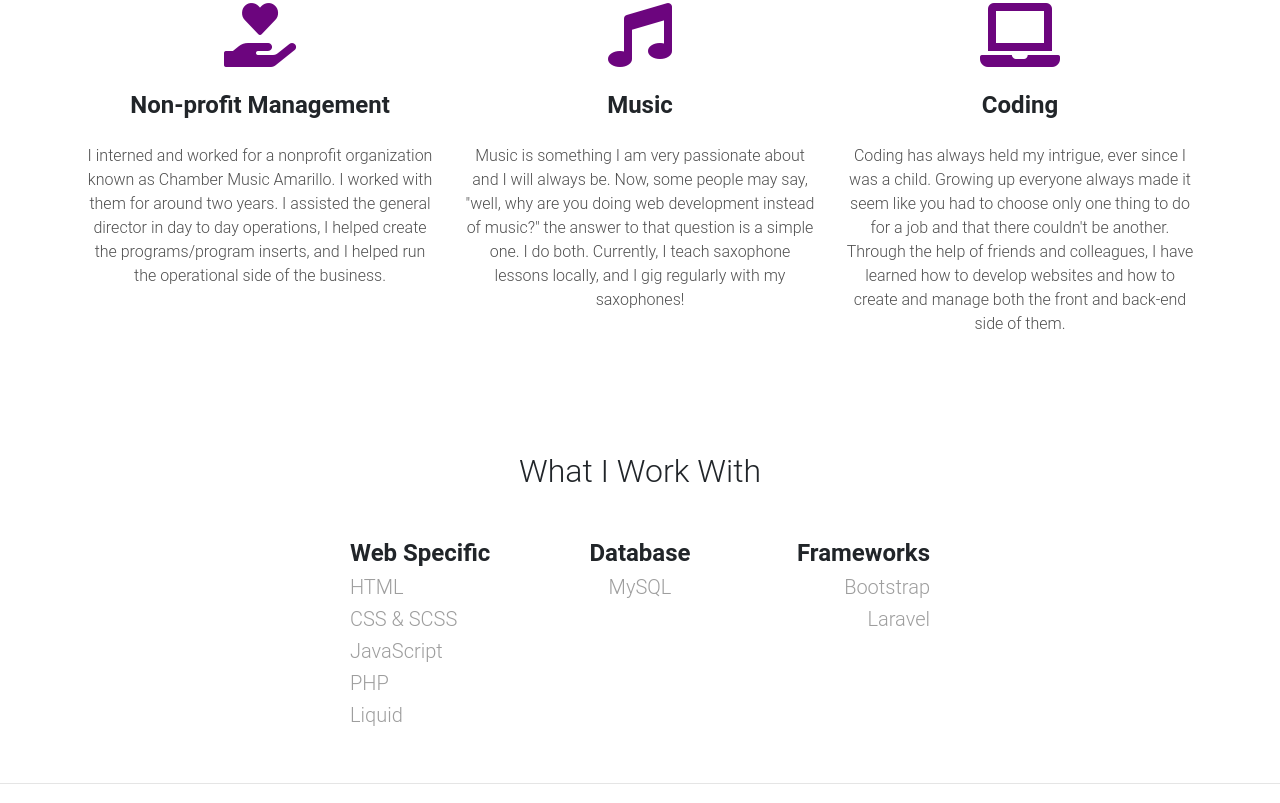
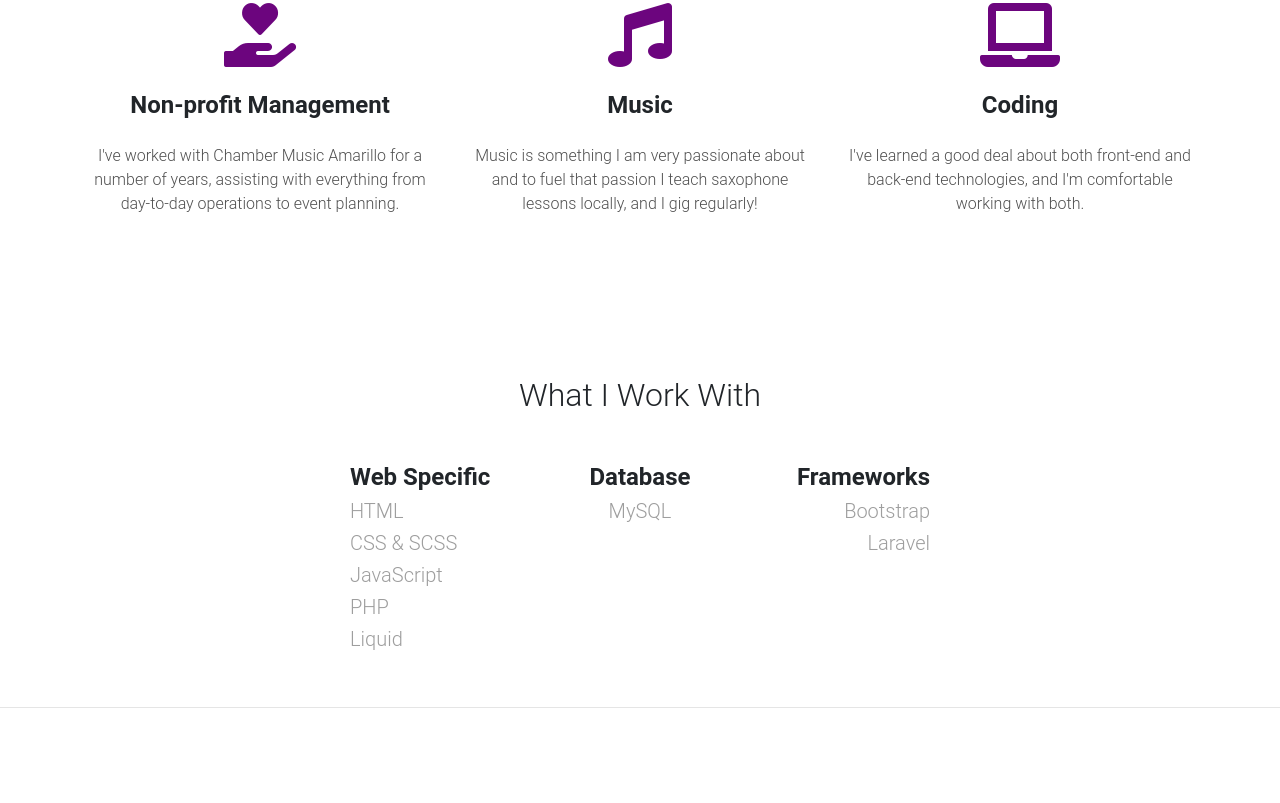
Before and after one commit to ClassicSax/Resume, a plain HTML site: page index.html in a window 1280 px wide. Shown: the part 1117-1920 px from the top of the page. Drawn offline with nearby package versions, Linux system fonts and the light colour scheme.

Commit message:
Navbar no longer has box shadow and shortened about me section

```diff
--- a/css/master.css
+++ b/css/master.css
@@ -1,3 +1,6 @@
+.navbar {
+  box-shadow: none;
+}
 .top-nav-collapse {
     background-color: #4B515D;
   }
--- a/index.html
+++ b/index.html
@@ -108,7 +108,7 @@
         <div class="col-md-4 mb-5">
           <i class="fas fa-hand-holding-heart fa-4x" style="color: #6c057e;"></i>
           <h4 class="my-4 font-weight-bold">Non-profit Management</h4>
-          <p class="dark-grey-text">I interned and worked for a nonprofit organization known as Chamber Music Amarillo. I worked with them for around two years. I assisted the general director in day to day operations, I helped create the programs/program inserts, and I helped run the operational side of the business. </p>
+          <p class="dark-grey-text">I've worked with Chamber Music Amarillo for a number of years, assisting with everything from day-to-day operations to event planning. </p>
         </div>
         <!--Grid column-->
 
@@ -117,7 +117,7 @@
 
           <i class="fas fa-music fa-4x" style="color: #6c057e;"></i>
           <h4 class="my-4 font-weight-bold">Music</h4>
-          <p class="dark-grey-text">Music is something I am very passionate about and I will always be. Now, some people may say, "well, why are you doing web development instead of music?" the answer to that question is a simple one. I do both. Currently, I teach saxophone lessons locally, and I gig regularly with my saxophones!</p>
+          <p class="dark-grey-text">Music is something I am very passionate about and to fuel that passion I teach saxophone lessons locally, and I gig regularly!</p>
         </div>
         <!--Grid column-->
 
@@ -125,7 +125,7 @@
         <div class="col-md-4 mb-1">
           <i class="fas fa-laptop fa-4x" style="color: #6c057e;"></i>
           <h4 class="my-4 font-weight-bold">Coding</h4>
-          <p class="dark-grey-text">Coding has always held my intrigue, ever since I was a child. Growing up everyone always made it seem like you had to choose only one thing to do for a job and that there couldn't be another. Through the help of friends and colleagues, I have learned how to develop websites and how to create and manage both the front and back-end side of them.</p>
+          <p class="dark-grey-text">I've learned a good deal about both front-end and back-end technologies, and I'm comfortable working with both.</p>
         </div>
         <!--Grid column-->
     </section>
```
